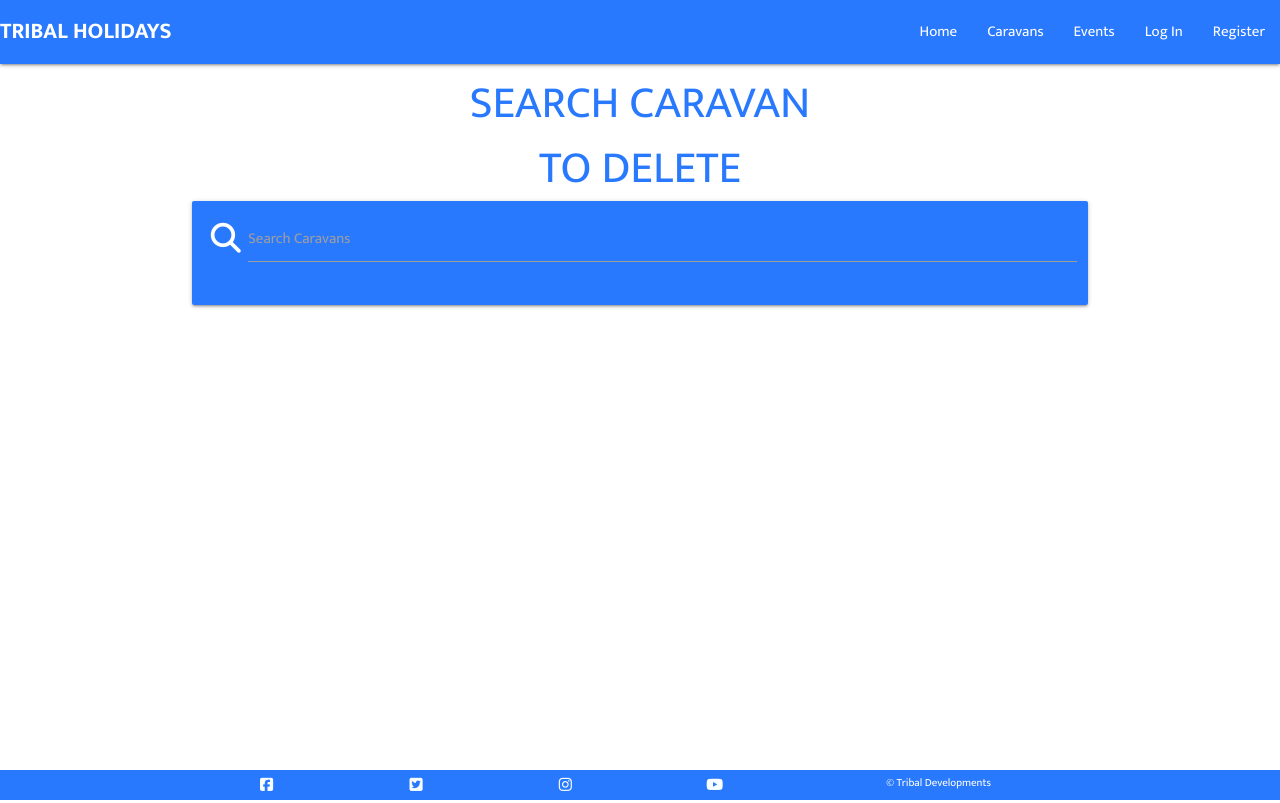
After one commit to ABaron21/Tribal_Holidays, a Flask app: page /delete-caravan in a window 1280 px wide. The commit adds this page. Run offline with Flask 2, Linux system fonts and the light colour scheme; data that the repository does not hold is empty; some libraries are stand-ins or nearby versions.

Commit message:
Add functionality for admin users to delete caravans and events from the database

```diff
--- a/holidaymanager/routes.py
+++ b/holidaymanager/routes.py
@@ -138,6 +138,21 @@ def edit_caravan(caravan_id):
     return render_template("edit-caravan.html", caravan=caravan)
 
 
+@app.route("/delete-caravan")
+def delete_caravan():
+    caravans = list(Caravans.query.order_by(Caravans.id).all())
+    return render_template("delete-caravan.html", caravans=caravans)
+
+
+@app.route("/remove-caravan/<int:caravan_id>")
+def remove_caravan(caravan_id):
+    caravan = Caravans.query.get_or_404(caravan_id)
+    db.session.delete(caravan)
+    db.session.commit()
+    flash("Caravan has been deleted")
+    return redirect(url_for('delete_caravan'))
+
+
 @app.route("/add-event", methods=["GET", "POST"])
 def add_event():
     if request.method == "POST":
@@ -174,3 +189,18 @@ def edit_event(event_id):
         return redirect(url_for('edit_event_search'))
 
     return render_template("edit-event.html", event=event)
+
+
+@app.route("/delete-event")
+def delete_event():
+    events = list(Events.query.order_by(Events.id).all())
+    return render_template("delete-event.html", events=events)
+
+
+@app.route("/remove-event/<int:event_id>")
+def remove_event(event_id):
+    event = Events.query.get_or_404(event_id)
+    db.session.delete(event)
+    db.session.commit()
+    flash("Event has been deleted")
+    return redirect(url_for('delete_event'))
--- a/holidaymanager/static/css/style.css
+++ b/holidaymanager/static/css/style.css
@@ -238,3 +238,8 @@ main {
 .search-panel .btn{
     margin-bottom: 10px;
 }
+.modal-content img{
+    margin-left: 45px;
+    width: 200px;
+    height: 150px;
+}
--- a/holidaymanager/static/js/script.js
+++ b/holidaymanager/static/js/script.js
@@ -3,4 +3,5 @@ $(document).ready(function(){
     $('.datepicker').datepicker({
         format: "dd mmmm, yyyy",
         i18n: {done: "Select"}});
+    $('.modal').modal();
 });
--- a/holidaymanager/templates/admin-dashboard.html
+++ b/holidaymanager/templates/admin-dashboard.html
@@ -28,7 +28,7 @@
         </div>
         <div class="col s4 center"><a href="{{ url_for('add_caravan')}}" class="btn btn-small blue accent-3">Add</a></div>
         <div class="col s4 center"><a href="{{ url_for('edit_caravan_search')}}" class="btn btn-small blue accent-3">Edit</a></div>
-        <div class="col s4 center"><a class="btn btn-small red accent-3">Delete</a></div>
+        <div class="col s4 center"><a href="{{ url_for('delete_caravan')}}" class="btn btn-small red accent-3">Delete</a></div>
     </div>
 
 
@@ -57,7 +57,7 @@
         </div>
         <div class="col s4 center"><a href="{{ url_for('add_event')}}" class="btn btn-small blue accent-3">Add</a></div>
         <div class="col s4 center"><a href="{{ url_for('edit_event_search')}}" class="btn btn-small blue accent-3">Edit</a></div>
-        <div class="col s4 center"><a class="btn btn-small red accent-3">Delete</a></div>
+        <div class="col s4 center"><a href="{{ url_for('delete_event')}}" class="btn btn-small red accent-3">Delete</a></div>
     </div>
 
 </div>
--- /dev/null
+++ b/holidaymanager/templates/delete-caravan.html
@@ -0,0 +1,52 @@
+{% extends 'base.html' %}
+{% block content %}
+<div class="container">
+    <h1 class="page-title uppercase center">Search Caravan</h1>
+    <h1 class="page-title uppercase center">To Delete</h1>
+    <div class="row card-panel search-panel blue accent-3">
+        <form class="col s12">
+            <div class="row valign-wrapper center-align">
+                <div class="input-field search-input col s12">
+                    <i class="fa-solid fa-magnifying-glass white-text prefix"></i>
+                    <input type="text" name="search" id="search">
+                    <label for="search">Search Caravans</label>
+                </div>
+            </div>
+        </form>
+    </div>
+    {% for caravan in caravans%}
+    <div class="card search-card">
+        <div class="card-content">
+            <div class="row">
+                <div class="col s4 caravan-img">
+                    <img src="{{ caravan.img_url }}" alt="caravan-img">
+                </div>
+                <div class="col s8 search-info">
+                    <p>{{ caravan.name }}</p>
+                    <p>Bedrooms: {{ caravan.bedrooms}}</p>
+                    <p>Features: {{ caravan.additional_feature}}</p>
+                    {% if caravan.available == True %}
+                    <p>Available: Yes</p>
+                    {% else %}
+                    <p>Available: No</p>
+                    {% endif %}
+                </div>
+            </div>
+        </div>
+        <a class="btn btn-small red accent-3 modal-trigger" href="#modal-delete-{{ caravan.id }}">Delete</a>
+
+        <!-- Modal Structure -->
+        <div id="modal-delete-{{ caravan.id }}" class="modal">
+            <div class="modal-content">
+                <h4 class="center">Are you sure you want to delete this caravan?</h4>
+                <p class="center">{{ caravan.name }}</p>
+                <img src="{{ caravan.img_url }}" alt="caravan-img">
+            </div>
+            <div class="modal-footer">
+                <a href="{{ url_for('remove_caravan', caravan_id=caravan.id)}}" class="modal-close btn btn-small red accent-3">Delete</a>
+            </div>
+        </div>
+    </div>
+    {% endfor %}
+</div>
+{% endblock %}
```
Also changed, not shown: holidaymanager/templates/delete-event.html (added, +48 -0 lines).
